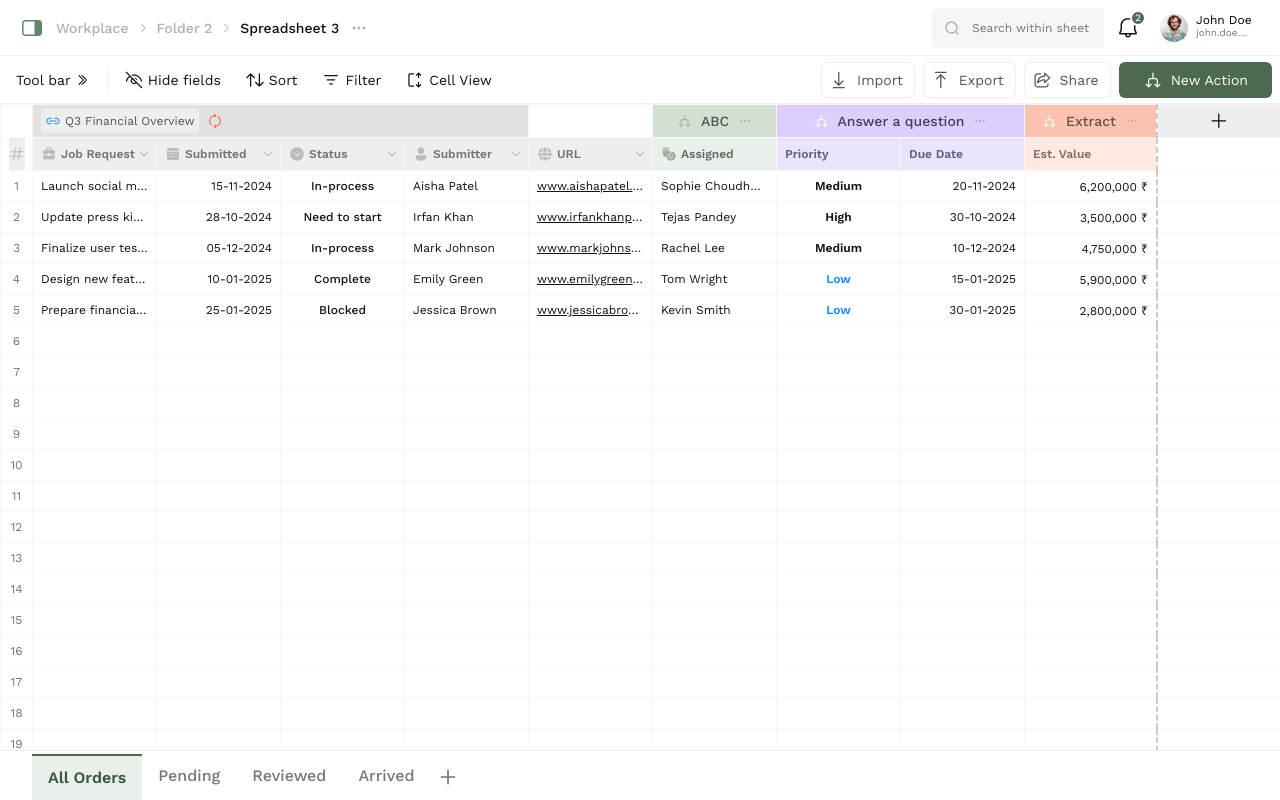
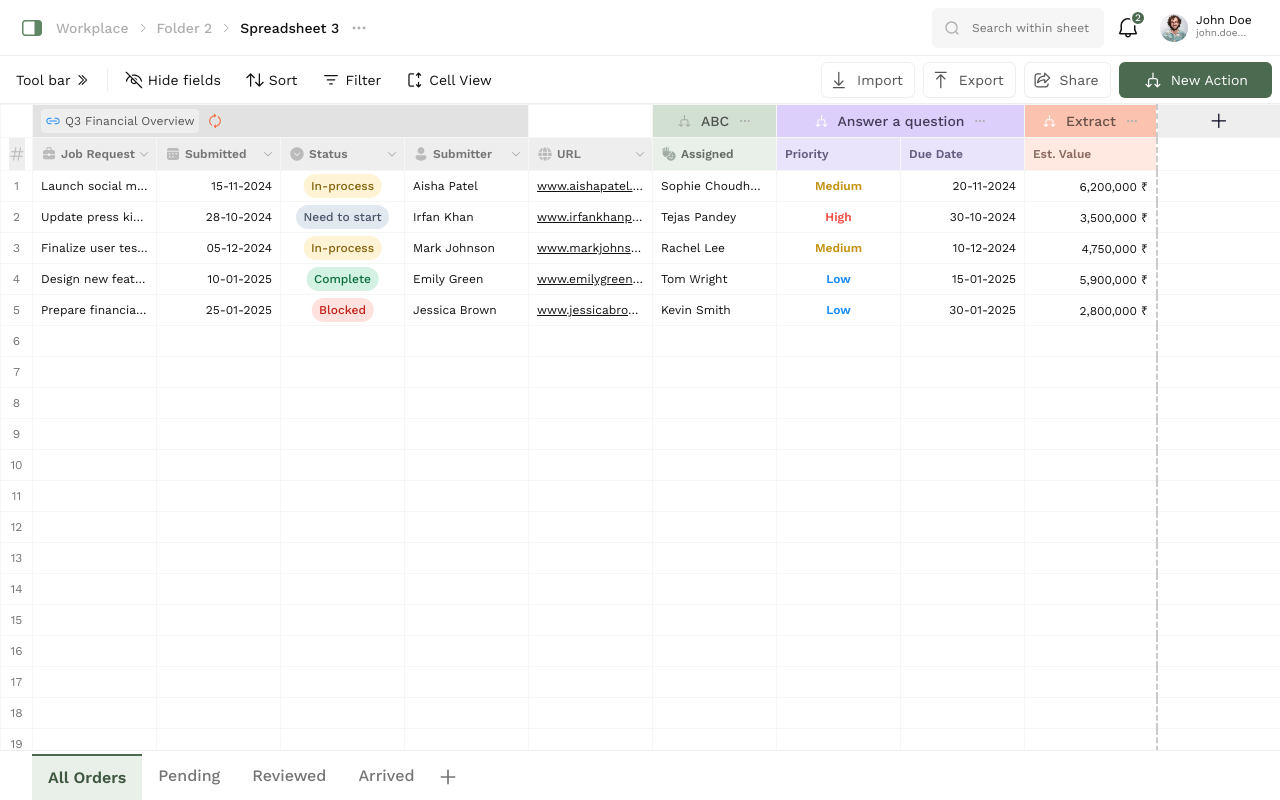
Before and after one commit to NamanChandok/is_app, a React (Vite) app: page / in a window 1280 px wide. Built offline with nearby package versions, Linux system fonts and the light colour scheme.

Commit message:
Refactor color and background classes to use Tailwind syntax

```diff
--- a/src/components/PriorityInput.tsx
+++ b/src/components/PriorityInput.tsx
@@ -7,17 +7,17 @@ interface PriorityCellProps extends InputHTMLAttributes<HTMLInputElement> {
 
 const PriorityInput: React.FC<PriorityCellProps> = ({ defaultValue, ...restProps }) => {
   const [value, setValue] = useState(defaultValue || '');
-  const [color, setColor] = useState('#121212');
+  const [color, setColor] = useState('text-[#121212]');
 
   useEffect(() => {
     if (value.toLowerCase() === 'high') {
-      setColor('#EF4D44');
+      setColor('text-[#EF4D44]');
     } else if (value.toLowerCase() === 'medium') {
-      setColor('#C29210');
+      setColor('text-[#C29210]');
     } else if (value.toLowerCase() === 'low') {
-      setColor('#1A8CFF');
+      setColor('text-[#1A8CFF]');
     } else {
-      setColor('#121212');
+      setColor('text-[#121212]');
     }
   }, [value]);
 
@@ -26,7 +26,7 @@ const PriorityInput: React.FC<PriorityCellProps> = ({ defaultValue, ...restProps
       type="text"
       value={value}
       onChange={(e) => setValue(e.target.value)}
-      className={`font-semibold text-center capitalize text-[${color}]`}
+      className={`font-semibold text-center capitalize ${color}`}
       {...restProps}
     />
   );
--- a/src/components/StatusInput.tsx
+++ b/src/components/StatusInput.tsx
@@ -7,25 +7,25 @@ interface StatusCellProps extends InputHTMLAttributes<HTMLInputElement> {
 
 const StatusInput: React.FC<StatusCellProps> = ({ defaultValue, ...restProps }) => {
   const [value, setValue] = useState(defaultValue || '');
-  const [color, setColor] = useState('#121212');
-  const [bg, setBg] = useState('#EEEEEE');
+  const [color, setColor] = useState('text-[#121212]');
+  const [bg, setBg] = useState('bg-transparent');
 
   useEffect(() => {
     if (value.toLowerCase() === 'in-process') {
-      setColor('#85640B');
-      setBg('#FFF3D6');
+      setColor('text-[#85640B]');
+      setBg('bg-[#FFF3D6]');
     } else if (value.toLowerCase() === 'need to start') {
-      setColor('#475569');
-      setBg('#E2E8F0');
+      setColor('text-[#475569]');
+      setBg('bg-[#E2E8F0]');
     } else if (value.toLowerCase() === 'complete') {
-      setColor('#0A6E3D');
-      setBg('#D3F2E3');
+      setColor('text-[#0A6E3D]');
+      setBg('bg-[#D3F2E3]');
     } else if (value.toLowerCase() === 'blocked') {
-      setColor('#C22219');
-      setBg('#FFE1DE');
+      setColor('text-[#C22219]');
+      setBg('bg-[#FFE1DE]');
     } else {
-      setColor('#121212');
-      setBg('transparent');
+      setColor('text-[#121212]');
+      setBg('bg-transparent');
     }
   }, [value]);
 
@@ -35,11 +35,11 @@ const StatusInput: React.FC<StatusCellProps> = ({ defaultValue, ...restProps })
         type="text"
         value={value}
         onChange={(e) => setValue(e.target.value)}
-        className={`font-medium text-center text-[${color}] relative z-10`}
+        className={`font-medium text-center ${color} relative z-10`}
         {...restProps}
       />
       <div
-        className={`absolute bg-[${bg}] px-2 py-1 rounded-full text-xs text-transparent w-max top-1/2 left-1/2 -translate-1/2`}
+        className={`absolute ${bg} px-2 py-1 rounded-full text-xs text-transparent w-max top-1/2 left-1/2 -translate-1/2`}
       >
         {value}
       </div>
```
